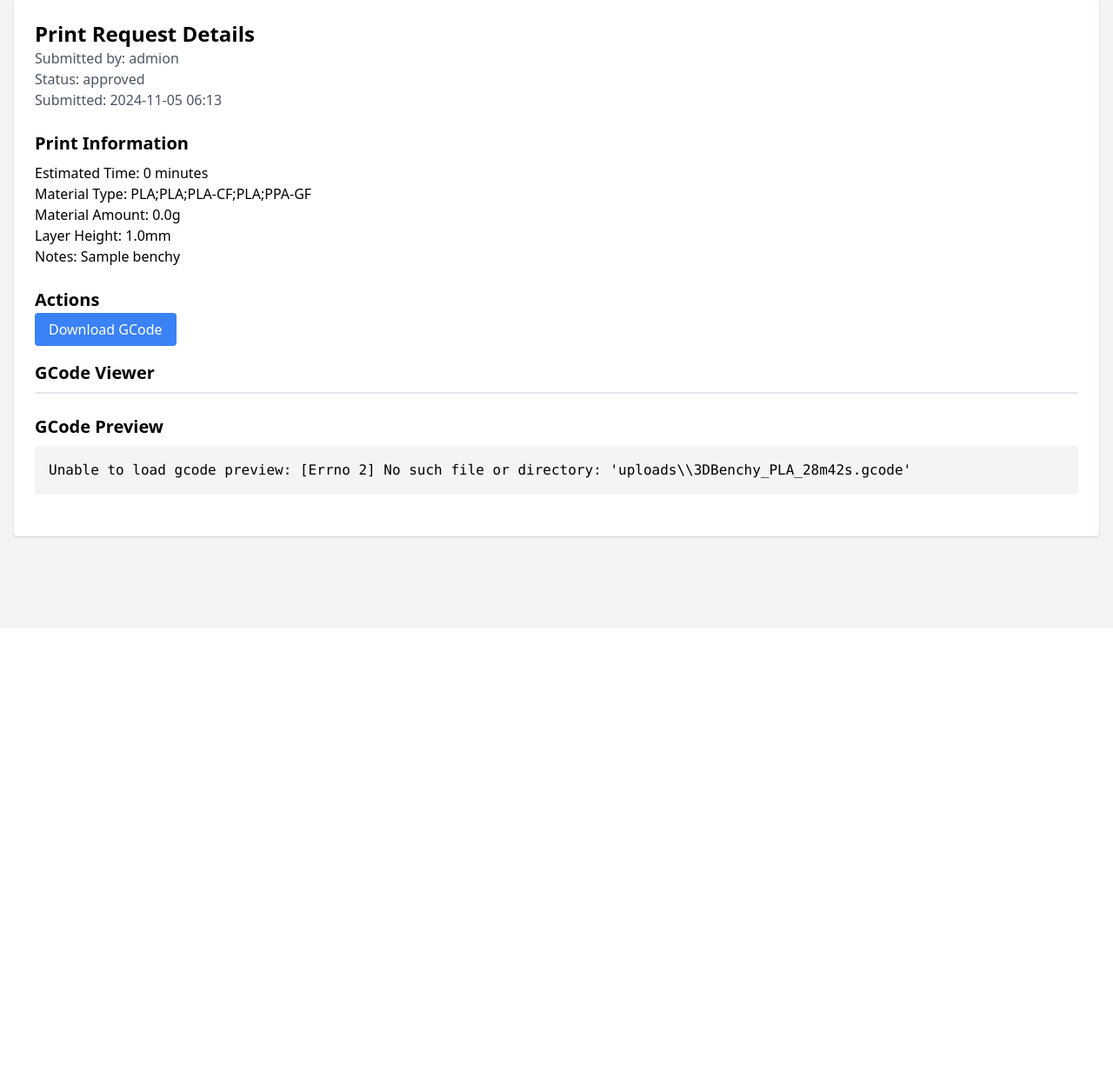
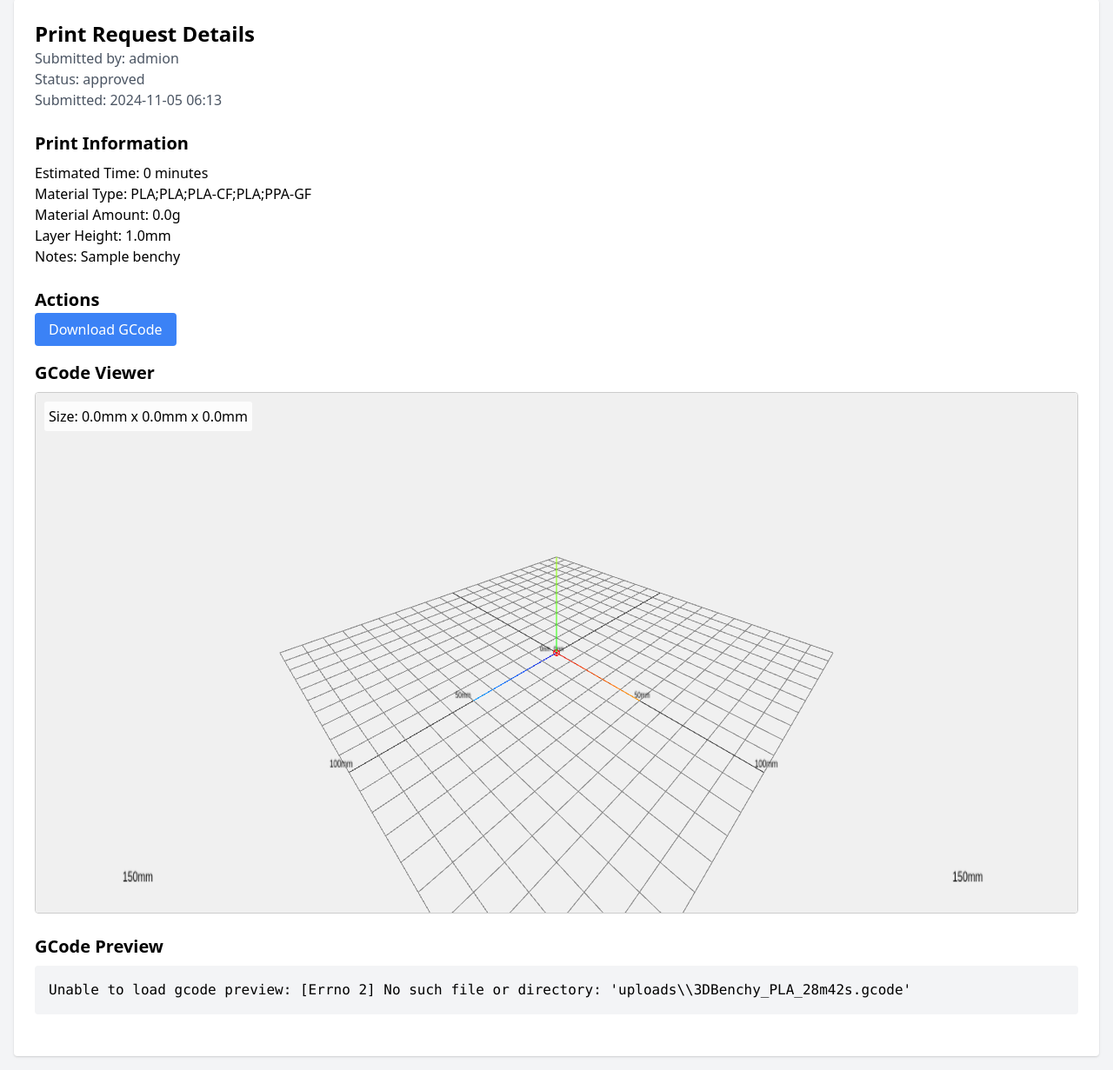
Before and after one commit to nicglazkov/bambulab-queue, a Flask app: page /request/1 in a window 1280 px wide. Shown: the part 77-1308 px from the top of the page at 87% size. Before the commit the page ends 698 px from the top, so only its background shows below. Run offline with Flask 3, Linux system fonts and the light colour scheme; a user stored in the database is signed in.

Commit message:
added 3D gcode viewer

```diff
--- a/templates/view_request.html
+++ b/templates/view_request.html
@@ -56,80 +56,162 @@
 <!-- Include OrbitControls -->
 <script src="https://cdn.jsdelivr.net/npm/three@0.128.0/examples/js/controls/OrbitControls.js"></script>
 
+<style>
+    #gcode-viewer {
+        position: relative;
+        width: 100%;
+        height: 600px;
+        border: 1px solid #ccc;
+        border-radius: 4px;
+        overflow: hidden;
+    }
+</style>
+
 <script>
 class GCodeViewer {
     constructor(containerId) {
         this.container = document.getElementById(containerId);
         this.scene = new THREE.Scene();
         this.camera = new THREE.PerspectiveCamera(75, this.container.clientWidth / this.container.clientHeight, 0.1, 1000);
-        this.renderer = new THREE.WebGLRenderer();
+        this.renderer = new THREE.WebGLRenderer({ antialias: true });
         this.renderer.setSize(this.container.clientWidth, this.container.clientHeight);
+        this.renderer.setClearColor(0xf0f0f0);
         this.container.appendChild(this.renderer.domElement);
 
         // Add OrbitControls
         this.controls = new THREE.OrbitControls(this.camera, this.renderer.domElement);
+        this.controls.enableDamping = true;
+        this.controls.dampingFactor = 0.05;
 
         // Add grid
-        const gridHelper = new THREE.GridHelper(200, 20);
+        const size = 200;
+        const divisions = 20;
+        const gridHelper = new THREE.GridHelper(size, divisions);
         this.scene.add(gridHelper);
 
+        // Add axes helper
+        const axesHelper = new THREE.AxesHelper(50);
+        this.scene.add(axesHelper);
+
         // Set camera position
-        this.camera.position.z = 200;
-        this.camera.position.y = 100;
-        this.camera.position.x = 100;
+        this.camera.position.set(100, 100, 100);
         this.camera.lookAt(0, 0, 0);
 
-        // Add ambient light
-        const ambientLight = new THREE.AmbientLight(0xffffff, 0.5);
+        // Add lights
+        const ambientLight = new THREE.AmbientLight(0xffffff, 0.6);
         this.scene.add(ambientLight);
 
-        // Add directional light
-        const directionalLight = new THREE.DirectionalLight(0xffffff, 0.5);
-        directionalLight.position.set(0, 1, 0);
+        const directionalLight = new THREE.DirectionalLight(0xffffff, 0.8);
+        directionalLight.position.set(1, 1, 1);
         this.scene.add(directionalLight);
 
+        // Add scale indicators
+        this.addScaleIndicators();
+
         this.animate();
+    }
+
+    addScaleIndicators() {
+        // Add scale text
+        const createScaleLabel = (position, text) => {
+            const canvas = document.createElement('canvas');
+            const context = canvas.getContext('2d');
+            canvas.width = 100;
+            canvas.height = 32;
+            context.font = '24px Arial';
+            context.fillStyle = 'black';
+            context.fillText(text, 0, 24);
+
+            const texture = new THREE.CanvasTexture(canvas);
+            const material = new THREE.SpriteMaterial({ map: texture });
+            const sprite = new THREE.Sprite(material);
+            sprite.position.copy(position);
+            sprite.scale.set(10, 5, 1);
+            return sprite;
+        };
+
+        // Add scale labels every 50mm
+        for (let i = 0; i <= 200; i += 50) {
+            this.scene.add(createScaleLabel(new THREE.Vector3(i, 0, -5), `${i}mm`));
+            this.scene.add(createScaleLabel(new THREE.Vector3(-5, 0, i), `${i}mm`));
+        }
+    }
+
+    loadGCode(gcode) {
+        const lines = gcode.split('\n');
+        const points = [];
+        let currentPosition = new THREE.Vector3(0, 0, 0);
+        let isExtrusion = false;
+        let minPos = new THREE.Vector3(Infinity, Infinity, Infinity);
+        let maxPos = new THREE.Vector3(-Infinity, -Infinity, -Infinity);
+
+        lines.forEach(line => {
+            if (line.startsWith(';')) return; // Skip comments
+
+            const parts = line.split(' ');
+            if (line.startsWith('G1') || line.startsWith('G0')) {
+                let newPosition = currentPosition.clone();
+                isExtrusion = false;
+
+                parts.forEach(part => {
+                    if (part.startsWith('X')) newPosition.x = parseFloat(part.substring(1));
+                    if (part.startsWith('Y')) newPosition.y = parseFloat(part.substring(1));
+                    if (part.startsWith('Z')) newPosition.z = parseFloat(part.substring(1));
+                    if (part.startsWith('E') && parseFloat(part.substring(1)) > 0) isExtrusion = true;
+                });
+
+                // Update bounds
+                minPos.min(newPosition);
+                maxPos.max(newPosition);
+
+                if (isExtrusion) {
+                    points.push(currentPosition.clone());
+                    points.push(newPosition.clone());
+                }
+                currentPosition = newPosition;
+            }
+        });
+
+        // Create the 3D visualization
+        const geometry = new THREE.BufferGeometry().setFromPoints(points);
+        const material = new THREE.LineBasicMaterial({
+            color: 0x00ff00,
+            linewidth: 2
+        });
+        const model = new THREE.LineSegments(geometry, material);
+        this.scene.add(model);
+
+        // Center and scale the model
+        const modelSize = maxPos.clone().sub(minPos);
+        const center = minPos.clone().add(modelSize.multiplyScalar(0.5));
+        model.position.sub(center);
+
+        // Add bounding box
+        const bbox = new THREE.Box3().setFromPoints(points);
+        const bboxHelper = new THREE.Box3Helper(bbox, 0xff0000);
+        this.scene.add(bboxHelper);
+
+        // Add dimensions display
+        const dimensions = bbox.getSize(new THREE.Vector3());
+        this.addDimensionsText(`Size: ${dimensions.x.toFixed(1)}mm x ${dimensions.y.toFixed(1)}mm x ${dimensions.z.toFixed(1)}mm`);
+    }
+
+    addDimensionsText(text) {
+        const dimensionsDiv = document.createElement('div');
+        dimensionsDiv.style.position = 'absolute';
+        dimensionsDiv.style.top = '10px';
+        dimensionsDiv.style.left = '10px';
+        dimensionsDiv.style.backgroundColor = 'rgba(255, 255, 255, 0.8)';
+        dimensionsDiv.style.padding = '5px';
+        dimensionsDiv.style.borderRadius = '3px';
+        dimensionsDiv.textContent = text;
+        this.container.appendChild(dimensionsDiv);
     }
 
     animate() {
         requestAnimationFrame(() => this.animate());
         this.controls.update();
         this.renderer.render(this.scene, this.camera);
-    }
-
-    loadGCode(gcode) {
-        // Clear existing geometry
-        this.scene.children.forEach(child => {
-            if (child instanceof THREE.Line) {
-                this.scene.remove(child);
-            }
-        });
-
-        const lines = gcode.split('\n');
-        let currentPosition = new THREE.Vector3(0, 0, 0);
-        const points = [];
-
-        lines.forEach(line => {
-            const parts = line.split(' ');
-            if (line.startsWith('G1')) { // Only process G1 commands (linear moves)
-                let newPosition = currentPosition.clone();
-
-                parts.forEach(part => {
-                    if (part.startsWith('X')) newPosition.x = parseFloat(part.substring(1));
-                    if (part.startsWith('Y')) newPosition.y = parseFloat(part.substring(1));
-                    if (part.startsWith('Z')) newPosition.z = parseFloat(part.substring(1));
-                });
-
-                points.push(currentPosition.clone());
-                points.push(newPosition.clone());
-                currentPosition = newPosition;
-            }
-        });
-
-        const geometry = new THREE.BufferGeometry().setFromPoints(points);
-        const material = new THREE.LineBasicMaterial({ color: 0x00ff00 });
-        const line = new THREE.LineSegments(geometry, material);
-        this.scene.add(line);
     }
 }
 
```
Also changed, not shown: instance/print_requests.db.
